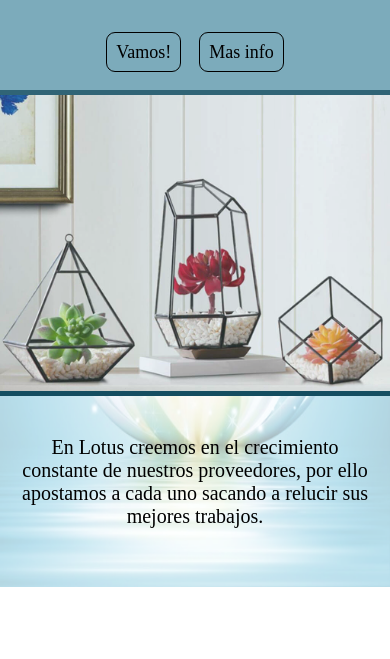
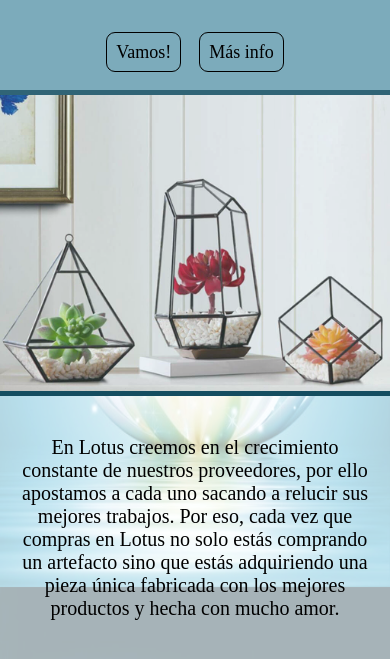
Before and after one commit to EluxBs/landing-page-lotus, a plain HTML site: page index.html in a window 390 px wide. Shown: the part 257-916 px from the top of the page. Before the commit the page ends 844 px from the top, so only its background shows below. Drawn offline with Linux system fonts and the light colour scheme.

Commit message:
Se agrega texto al parrafo de description secondary

```diff
--- a/css/index.css
+++ b/css/index.css
@@ -151,7 +151,7 @@ body {
 .description-secondary{
     font-size: 1.25em;
     text-align: center;
-    padding: 1em;
+    padding: 1em 9em;
 }
 
 /*media queries - max-width: 491px*/
@@ -216,4 +216,10 @@ body {
         display: flex;
         font-size: 1.5em;
     }
+
+    .description-secondary{
+        font-size: 1.25em;
+        text-align: center;
+        padding: 1em;
+    }
 }
--- a/index.html
+++ b/index.html
@@ -40,7 +40,7 @@
                 <p>Diseños de autor, con amor</p>
                 <ul class="btn-lotus">
                     <li><a href="">Vamos!</a></li>
-                    <li><a href="">Mas info</a></li>
+                    <li><a href="">Más info</a></li>
                 </ul>
             </div>
            <picture class="container-img-lotus">
@@ -49,7 +49,10 @@
         </article>
     </section>
     <section class="secondary-container">
-        <p class="description-secondary">En Lotus creemos en el crecimiento constante de nuestros proveedores, por ello apostamos a cada uno sacando a relucir sus mejores trabajos.</p>
+        <p class="description-secondary">
+            En Lotus creemos en el crecimiento constante de nuestros proveedores, por ello apostamos a cada uno sacando a relucir sus mejores trabajos.
+            Por eso, cada vez que compras en Lotus no solo estás comprando un artefacto sino que estás adquiriendo una pieza única fabricada con los mejores productos y hecha con mucho amor.
+        </p>
     </section>
 </body>
 </html>
```
